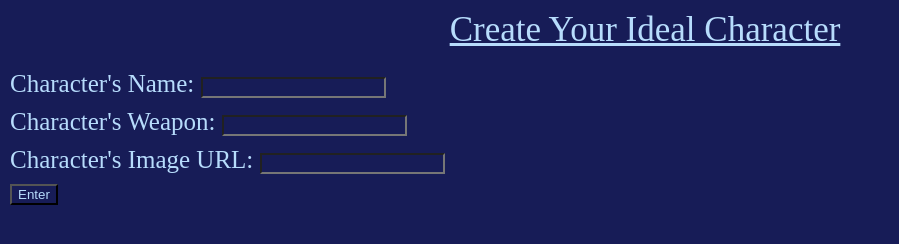
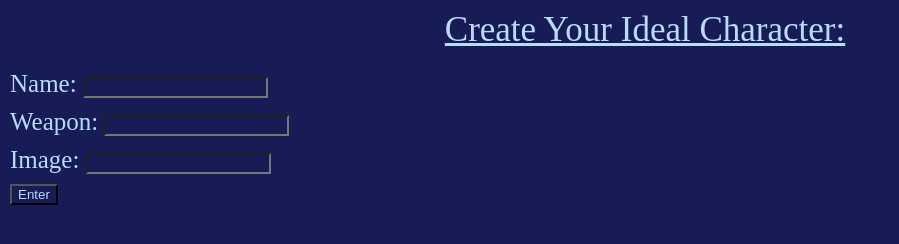
Before and after one commit to staten-island-tech/dom-manipulation-project-Cindyt37, a plain HTML site: page index.html in a window 1280 px wide. Shown: the whole page, without its empty margins (0-899 px from the left). Drawn offline with Linux system fonts and the light colour scheme.

Commit message:
Update index.html

```diff
--- a/index.html
+++ b/index.html
@@ -9,12 +9,12 @@
   </head>
   <body>
     <div id="container-box">
-      <div id="absoluteTitle">Create Your Ideal Character</div>
-      <p><label>Character's Name:</label> <input type="input" id="name" /></p>
+      <div id="absoluteTitle">Create Your Ideal Character:</div>
+      <p><label>Name:</label> <input type="input" id="name" /></p>
       <p>
-        <label>Character's Weapon:</label> <input type="input" id="weapon" />
+        <label>Weapon:</label> <input type="input" id="weapon" />
       </p>
-      <p><label>Character's Image URL:</label> <input type="input" id="url" /></p>
+      <p><label>Image:</label> <input type="input" id="url" /></p>
       <button type="button" id="btn">Enter</button>
       <div id="output-box"></div>
       <script src="index.js"></script>
```
